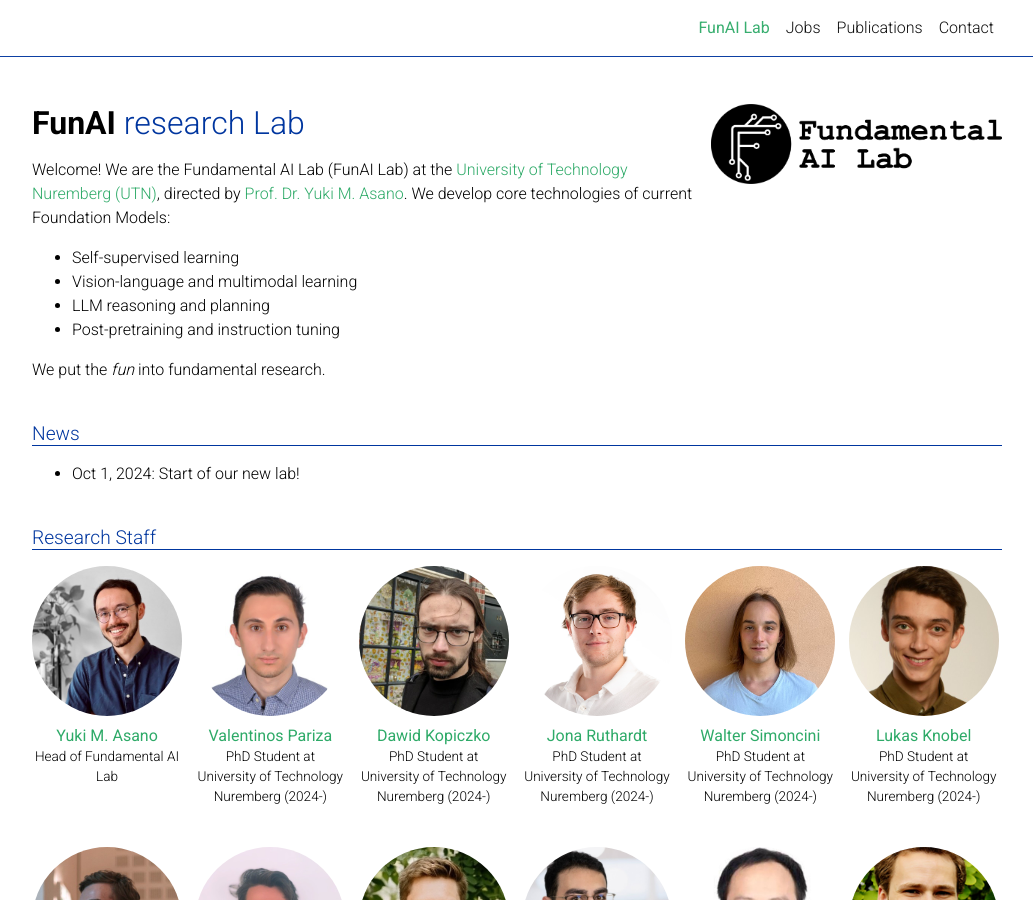
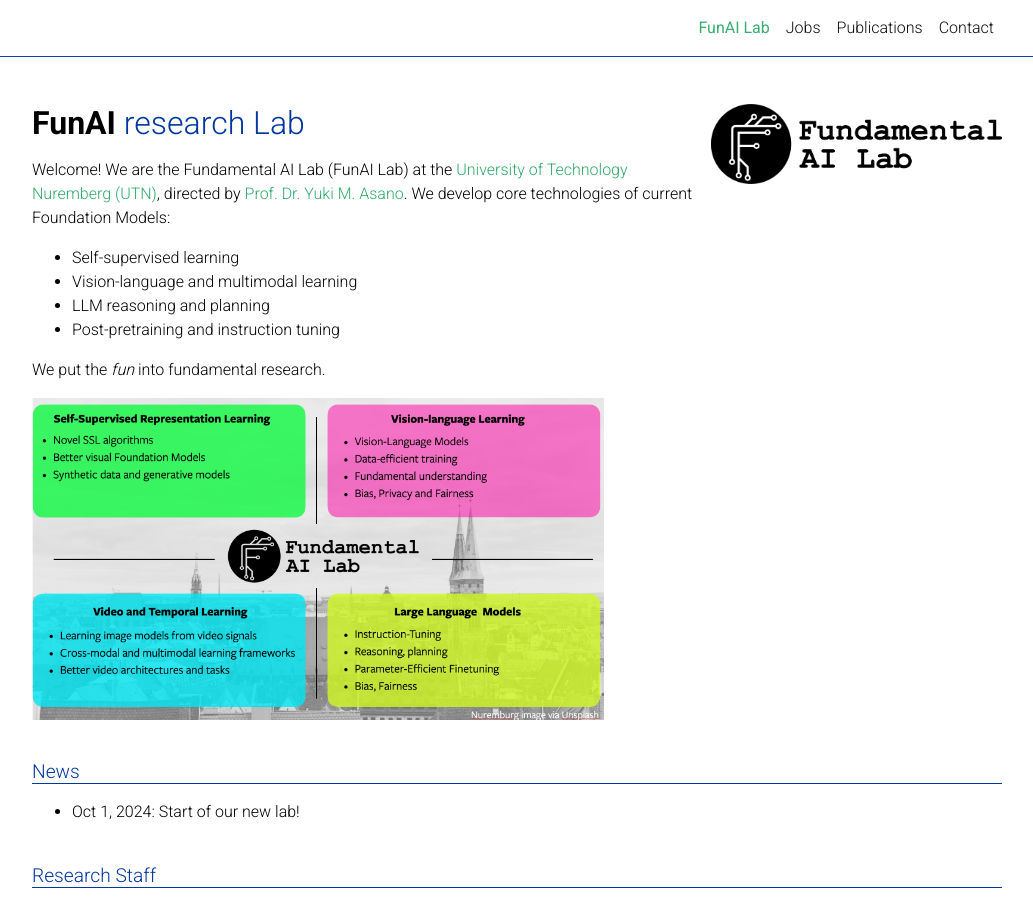
Before and after one commit to fundamentalailab/fundamentalailab.github.io, a Jekyll site: the page built from _pages/about.md, in a window 1280 px wide and 900 px high. Shown: the whole window, without its empty margins (123-1156 px from the left). Built offline with Jekyll 4.4.1, drawn with Linux system fonts in a browser that asks for light colours; full-size pictures stand in for the smaller copies a plugin makes; comment, search, counter and statistics services are not loaded; a style sheet for code colours, icons or effects is not loaded.

Commit message:
add image of topics

```diff
--- a/_pages/about.md
+++ b/_pages/about.md
@@ -181,6 +181,9 @@
 
 We put the _fun_ into fundamental research.
 
+<img src="assets/img/funai-topics.png" style="max-width: calc(60% - 10px);">
+
+
 
 <div class="projects">
   <h2 class="category">News</h2>
```
Also changed, not shown: assets/img/funai-topics.png (added), 1 other file.
